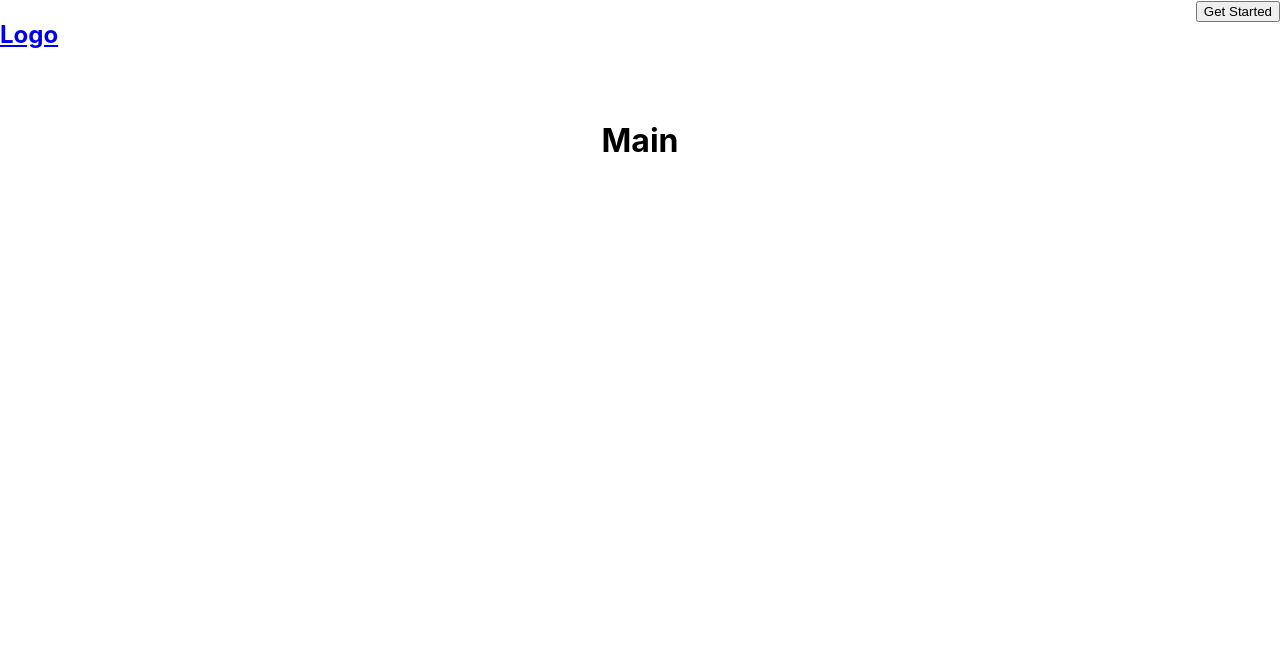
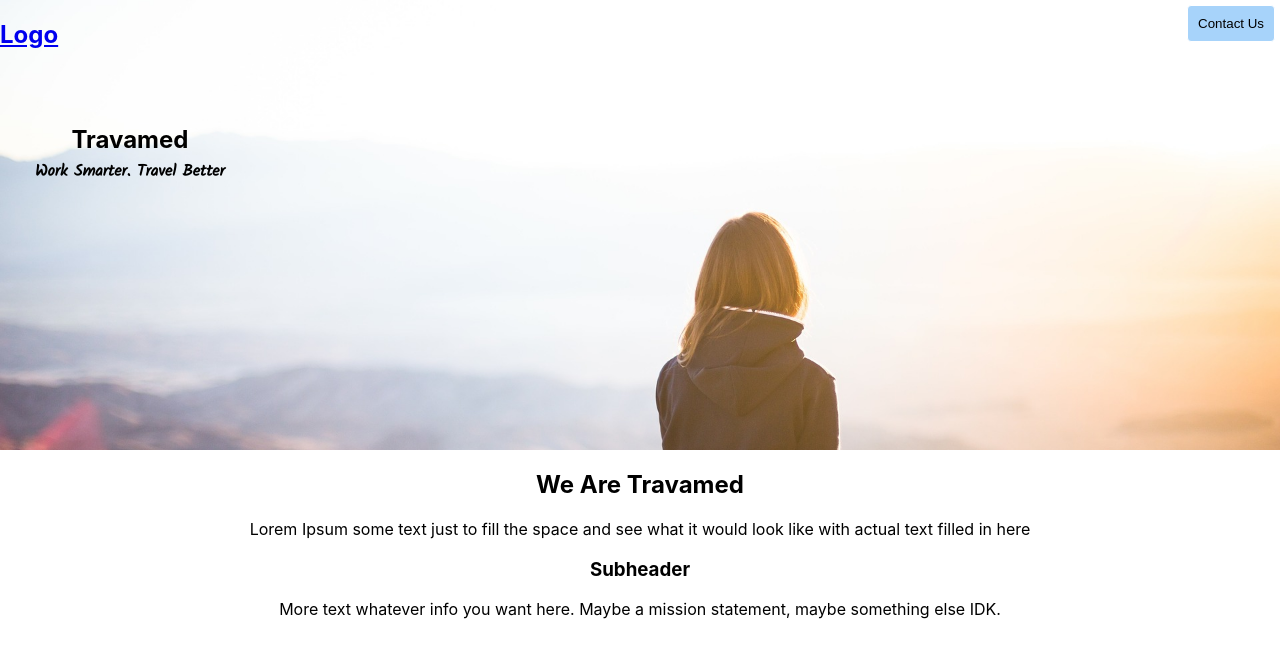
Before and after one commit to maxd66/travamed, a React (Create React App) app: page / in a window 1280 px wide. Shown: the top 658 px of the page. Built offline with nearby package versions, Linux system fonts and the light colour scheme.

Commit message:
starting to lay out landing page to show example

```diff
--- a/src/App.css
+++ b/src/App.css
@@ -1,5 +1,10 @@
 .App {
-  max-width: 900px;
   margin: auto;
   text-align: center;
 }
+
+#staticNav {
+  position: sticky;
+  top: 0px;
+  z-index: 9999;
+}
--- a/src/App.js
+++ b/src/App.js
@@ -7,7 +7,9 @@ import { Routes, Route } from "react-router-dom";
 function App() {
   return (
     <div>
-      <Nav />
+      <div id="staticNav">
+        <Nav />
+      </div>
       <div className="App">
         <Routes>
           <Route path="/" element={<Main />} />
--- /dev/null
+++ b/src/components/About/About.css
@@ -0,0 +1,5 @@
+@import url("https://fonts.googleapis.com/css2?family=Kalam&display=swap");
+
+.about-header {
+  font-family: "Kalam", cursive;
+}
--- /dev/null
+++ b/src/components/About/About.js
@@ -0,0 +1,22 @@
+function About() {
+  return (
+    <div>
+      <section id="mainAbout" className="about-section">
+        <h2 className="about-header">We Are Travamed</h2>
+        <p>
+          Lorem Ipsum some text just to fill the space and see what it would
+          look like with actual text filled in here
+        </p>
+      </section>
+      <section id="subAbout" className="about-section">
+        <h3 className="about-header">Subheader</h3>
+        <p>
+          More text whatever info you want here. Maybe a mission statement,
+          maybe something else IDK.
+        </p>
+      </section>
+    </div>
+  );
+}
+
+export default About;
--- a/src/components/Form/Form.css
+++ b/src/components/Form/Form.css
@@ -16,7 +16,7 @@
 #fullName:focus {
   background-color: aliceblue;
   border: none;
-  border-bottom: 2px solid rgb(71, 169, 255);
+  border: 1px solid rgb(71, 169, 255);
 }
 
 #fullName:focus-visible {
@@ -45,12 +45,12 @@
 
 .activeInput {
   border: none;
-  border-bottom: 2px solid rgb(71, 169, 255);
+  border: 1px solid rgb(71, 169, 255);
 }
 
 .inactiveInput {
   border: none;
-  border-bottom: 2px solid darkslategray;
+  border: 1px solid darkslategray;
 }
 
 .activeNameLabel {
--- a/src/components/Main/Main.css
+++ b/src/components/Main/Main.css
@@ -0,0 +1,22 @@
+@import url("https://fonts.googleapis.com/css2?family=Kalam&display=swap");
+
+#hero {
+  height: 350px;
+  position: relative;
+}
+
+#heroText {
+  position: absolute;
+  top: 20px;
+  left: 30px;
+}
+
+#header {
+  margin: 5px;
+}
+
+#subtext {
+  margin: 5px;
+  font-family: "Kalam", cursive;
+  font-weight: bold;
+}
--- a/src/components/Main/Main.js
+++ b/src/components/Main/Main.js
@@ -1,9 +1,24 @@
 import "./Main.css";
+import heroImg from "../../images/girlOnRock.jpg";
+import About from "../About/About";
 
 function Main() {
+  const backgroundImageStyle = {
+    backgroundImage: `url(${heroImg})`,
+    backgroundSize: "cover",
+    backgroundAttachment: "fixed",
+    backgroundPosition: "80%",
+  };
+
   return (
     <div>
-      <h1>Main</h1>
+      <div id="hero" style={backgroundImageStyle}>
+        <section id="heroText">
+          <h1 id="header">Travamed</h1>
+          <p id="subtext">Work Smarter. Travel Better</p>
+        </section>
+      </div>
+      <About />
     </div>
   );
 }
--- a/src/components/Nav/Nav.css
+++ b/src/components/Nav/Nav.css
@@ -3,3 +3,16 @@
   height: 100px;
   justify-content: space-between;
 }
+
+#contactBtn {
+  padding: 10px;
+  margin: 5px;
+  border: solid 1px white;
+  background-color: rgb(167, 211, 250);
+  border-radius: 4px;
+}
+
+#contactBtn:hover {
+  box-shadow: inset 0px 0px 5px blue;
+  border: solid 1px blue;
+}
--- a/src/components/Nav/Nav.js
+++ b/src/components/Nav/Nav.js
@@ -1,14 +1,21 @@
 import "./Nav.css";
 import { Link } from "react-router-dom";
+import heroImg from "../../images/girlOnRock.jpg";
 
 function Nav() {
+  const backgroundImageStyle = {
+    backgroundImage: `url(${heroImg})`,
+    backgroundSize: "cover",
+    backgroundAttachment: "fixed",
+    backgroundPosition: "80%",
+  };
   return (
-    <div id="nav-container">
+    <div id="nav-container" style={backgroundImageStyle}>
       <Link to="/">
         <h2>Logo</h2>
       </Link>
       <Link to="/form">
-        <button>Get Started</button>
+        <button id="contactBtn">Contact Us</button>
       </Link>
     </div>
   );
```
Also changed, not shown: src/images/girlOnRock.jpg (added), 1 other file (tests, documents, lock files or other folders).
